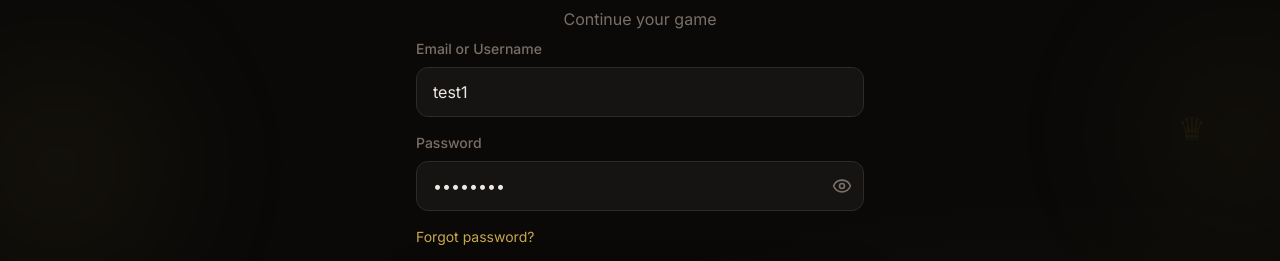
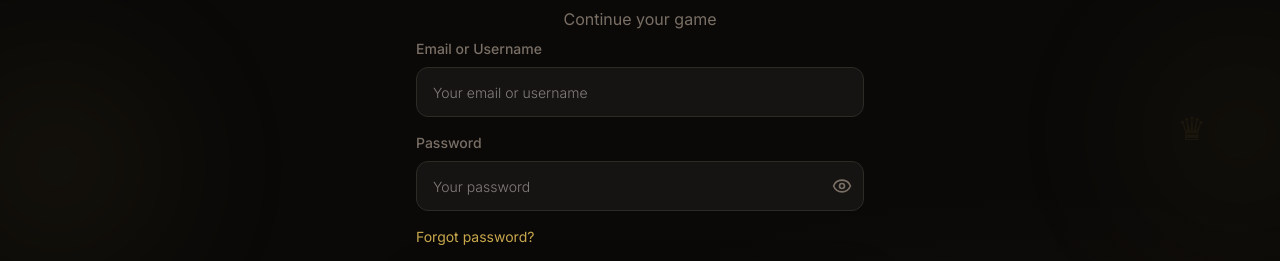
Before and after one commit to yozan21/gambit, a React (Vite) app in the folder frontend/: page /login in a window 1280 px wide. Shown: the part 255-516 px from the top of the page. Built offline with nearby package versions, Linux system fonts and the light colour scheme; no server answers.

Commit message:
Removed Login default values

```diff
--- a/frontend/src/pages/Login.tsx
+++ b/frontend/src/pages/Login.tsx
@@ -67,7 +67,6 @@ export default function Login() {
           error={errors.identifier?.message}
           {...register("identifier", {
             required: "Username or email is required",
-            value: "test1",
           })}
         />
         <FormInput
@@ -78,7 +77,6 @@ export default function Login() {
           error={errors.password?.message}
           {...register("password", {
             required: "Password is required",
-            value: "test1234",
           })}
         />
         <Link
```
